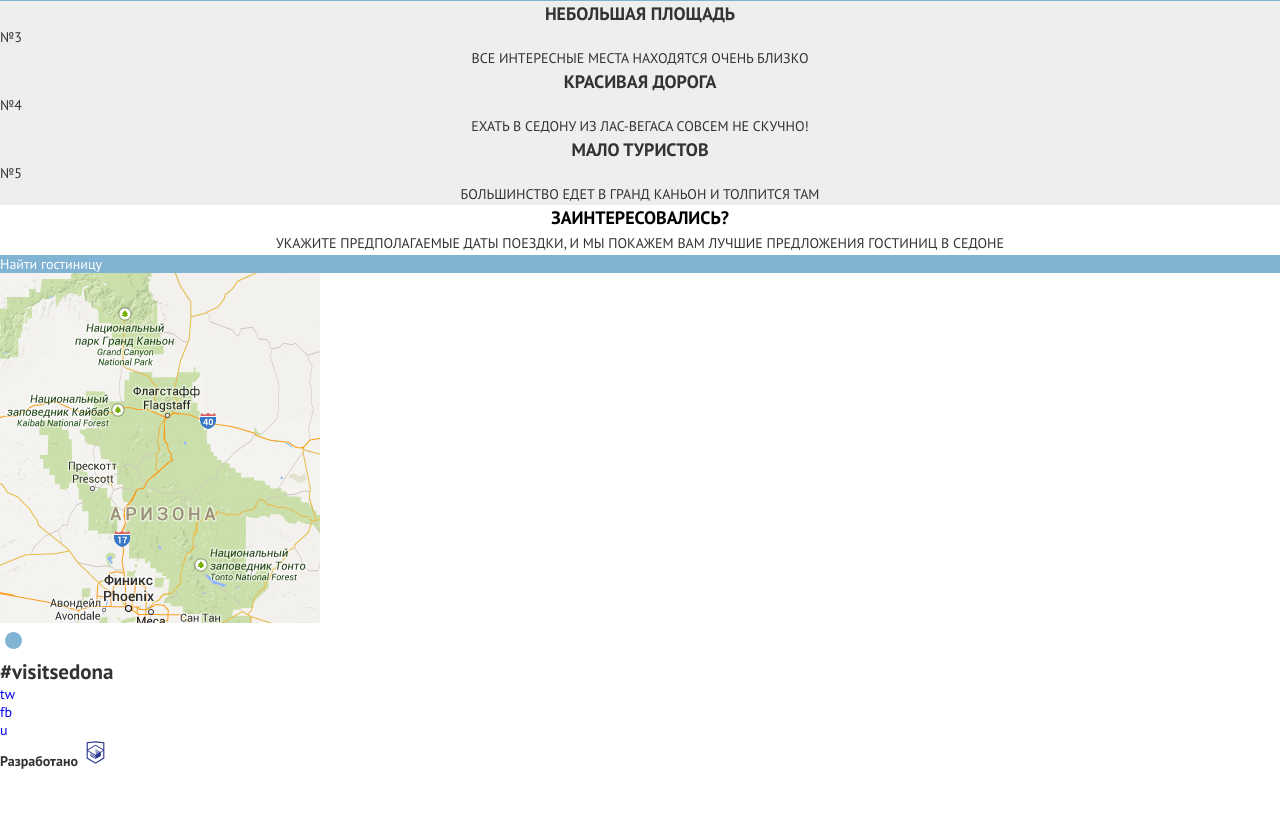
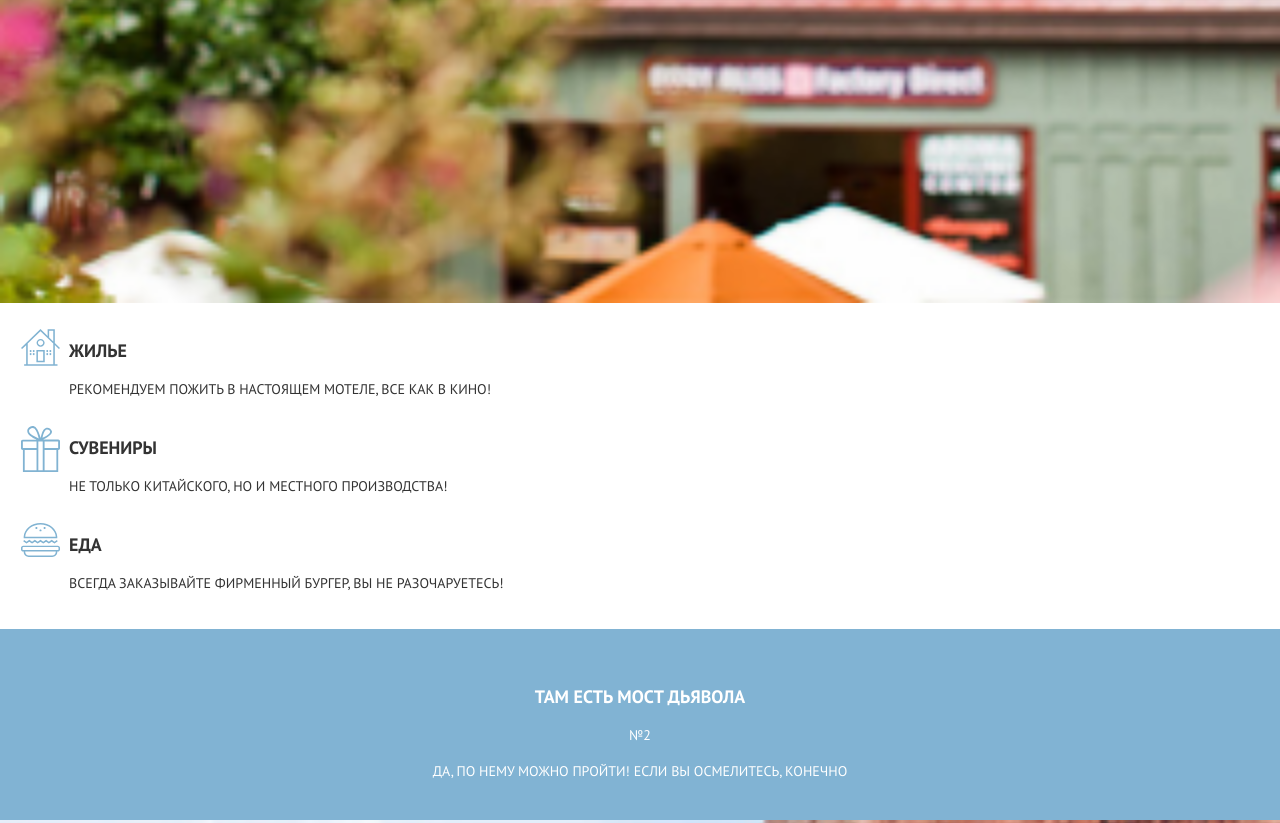
Before and after one commit to ole4444katyan/Sedona, a website: page source/index.html in a window 1280 px wide. Shown: the part 1663-2486 px from the top of the page. Before the commit the page ends 2433 px from the top, so only its background shows below. Drawn offline with nearby package versions, Linux system fonts and the light colour scheme; files that its build step writes are made by us from their sources; files whose address does not match are found by name.

Commit message:
мобильная версия готова и не ломается ура

```diff
--- a/source/index.html
+++ b/source/index.html
@@ -111,11 +111,12 @@
     <section class="first-reason">
       <div class="first-reason__wrapper reason">
         <div class="reason-text">
-          <h2 class="first-reason__header title-text-white">Настоящий городок</h2>
-          <span class="first-reason__number text-white">№1</span>
-          <p class="first-reason__text text-white">Cедона не аттракцион для туристов, там течет своя жизнь</p>
+          <h2 class="reason__header title-text-white">Настоящий городок</h2>
+          <span class="reason__number text-white">№1</span>
+          <p class="reason__text text-white">Cедона не аттракцион для туристов, там течет своя жизнь</p>
         </div>
-        <img src="./img/mobile/photo-city@1x 1.png" alt="Уютный домик снаружи" class="first-reason__img">
+        <img src="./img/mobile/photo-city@1x 1.png" alt="Уютный домик снаружи" class="reason__img">
+
       </div>
     </section>
     <section class="features">
@@ -123,26 +124,39 @@
       <div class="features__wrapper ">
         <ul class="features__list">
           <li class="features__item features__item_house">
+            <img src="./img/svg/icon-house.svg.svg" alt="" class="features__img">
+            <div class="features__text">
               <h3 class="features__title">Жилье</h3>
               <p class="features__desc">Рекомендуем пожить в настоящем мотеле, все как в кино!</p>
+            </div>
           </li>
           <li class="features__item features__item_souvenirs">
+            <img src="./img/svg/icon-gift.svg.svg" alt="" class="features__img">
+            <div class="features__text">
               <h3 class="features__title">Сувениры</h3>
               <p class="features__desc">Не только китайского, но и местного производства!</p>
+            </div>
           </li>
           <li class="features__item features__item_food">
+            <img src="./img/svg/icon-burger.svg.svg" alt="" class="features__img">
+            <div class="features__text">
               <h3 class="features__title">Еда</h3>
               <p class="features__desc">Всегда заказывайте фирменный бургер, Вы не разочаруетесь!</p>
+            </div>
           </li>
         </ul>
       </div>
     </section>
     <section class="second-reason">
       <div class="second-reason__wrapper reason">
-        <h2 class="second-reason__header title-text-white">Там есть мост дьявола</h2>
-        <span class="second-reason__number text-white">№2</span>
-        <p class="second-reason__text text-white">Да, по нему можно пройти! Если вы осмелитесь, конечно</p>
-        <img src="./img/mobile/photo-bridge@1x 1.png" alt="Очаровательный мост дьявола между каньонами">
+        <div class="reason-text">
+          <h2 class="reason__header title-text-white">Там есть мост дьявола</h2>
+          <span class="reason__number text-white">№2</span>
+          <p class="reason__text text-white">Да, по нему можно пройти! Если вы осмелитесь, конечно</p>
+        </div>
+        <img src="./img/mobile/photo-bridge@1x 1.png" alt="Очаровательный мост дьявола между каньонами"
+          class="reason__img">
+
       </div>
     </section>
     <section class="other-reasons">
@@ -169,29 +183,31 @@
     </section>
     <section class="form-popup">
       <div class="form-popup__wrapper">
-        <h2 class="form-popup__title">Заинтересовались?</h2>
-        <p class="form-popup__text">Укажите предполагаемые даты поездки, и мы покажем вам лучшие предложения гостиниц в
+        <div class="form-popup__text-wrapper">
+          <h2 class="form-popup__title form-popup__title_wrapper">Заинтересовались?</h2>
+          <p class="form-popup__text">Укажите предполагаемые даты поездки, и мы покажем вам лучшие предложения гостиниц
+            в
             Cедоне</p>
+        </div>
         <a href="form.html" class="form-popup__button-link">Найти гостиницу</a>
       </div>
     </section>
     <section class="map">
-      <div class="map__land"> <img src="./img/mobile/map-mobile.jpg.png" alt=""></div>
       <div class="map__icon"><img src="./img/svg/map-marker.svg.svg" alt=""></div>
     </section>
   </main>
   <footer class="footer">
     <div class="footer__wrapper">
-      <h2 class="footer__title">#visitsedona</h2>
+      <h2 class="footer__title title-text">#visitsedona</h2>
       <ul class="footer__social social">
-        <li class="social__item"><a href="twitter.ru" class="social__link_twitter">tw</a></li>
-        <li class="social__item"><a href="fb.ru" class="social__link_facebook">fb</a></li>
-        <li class="social__item"><a href="youtube.ru" class="social__link_toytube">u</a></li>
+        <li class="social__item"><a href="twitter.ru" class="social__link_twitter"><img src="./img/svg/icon-twitter.svg" alt="" class=""></a></li>
+        <li class="social__item"><a href="fb.ru" class="social__link_facebook"><img src="./img/svg/icon-facebook.svg" alt="" class=""></a></li>
+        <li class="social__item"><a href="youtube.ru" class="social__link_youtube"><img src="./img/svg/icon-youtube.svg" alt="" class=""></a></li>
       </ul>
       <div class="footer__copyright copyright">
-        <b class="copyright__text">Разработано</b>
-        <a class="copyright__link" href="https://htmlacademy.ru/intensive/adaptive"><img src="./img/svg/htmlacademy.svg"
-            alt="" width="27px"></a>
+        <b class="copyright__text-wrapper copyright__text">Разработано</b>
+        <a class="copyright__link-wrapper copyright__link" href="https://htmlacademy.ru/intensive/adaptive"><img src="./img/svg/htmlacademy.svg"
+            alt="" width="30px"></a>
       </div>
     </div>
   </footer>
--- a/source/less/blocks/index-blocks.less
+++ b/source/less/blocks/index-blocks.less
@@ -4,6 +4,7 @@
  .header {
   display: flex;
   flex-direction: column;
+
   .bold-center-text;
   line-height: 40px;
  }
@@ -167,7 +168,7 @@
   margin-bottom: 30px;
 }
 
-//First, second  and other reasons style
+//First and second reasons style
 .reason {
   background-color: @blue;
 }
@@ -194,19 +195,25 @@
   .normal-center-text;
 }
 
+.reason {
+  display: flex;
+  flex-direction: column;
+}
+
 .reason-text {
   display: flex;
   flex-direction: column;
-  padding: 55px 12px 39px 12px;
+  padding: 55px 12px 38px 12px;
 }
 
-.first-reason__number {
+.reason__number {
   margin: 15px 0;
 }
 
-.first-reason__img {
-  margin: 0 auto;
+.reason__img {
+  //margin: 0 auto;
 }
+
 
 //Features
 
@@ -218,14 +225,57 @@
   .normal-left-text;
 }
 
+.features__list {
+  display: flex;
+  flex-direction: column;
+}
+
+.features__item {
+  display: flex;
+  align-items: flex-start;
+}
+
+.features__img {
+  margin: 26px 9px 0 21px;
+  width: 39px;
+}
+
+.features__text {
+  margin-top: 35px;
+  padding-right: 21px;
+}
 
 
+.features__item:last-child {
+  margin-bottom: 35px;
+}
 
+
+.features__title {
+  margin-bottom: 15px;
+}
+
+//Other reasons style
+
+.other-reasons__list {
+  display: flex;
+  flex-direction: column;
+}
+
+.other-reasons__item {
+  display: flex;
+  flex-direction: column;
+
+  margin: 26px 26px 0 26px;
+  padding-bottom: 26px;
+  border-bottom: 1px solid @other-reason-border-gray;
+}
 
 //Form-popup
 
 .form-popup__title {
   .bold-center-text;
+  font-size: 21px;
   color: @black;
 }
 
@@ -239,12 +289,72 @@
   color: @white;
 }
 
-
 .form-popup__wrapper {
   display: flex;
   flex-direction: column;
+  margin-bottom: 49px;
+}
+
+.form-popup__text-wrapper {
+  display: flex;
+  flex-direction: column;
+  margin: 33px 29px 26px 29px;
+}
+
+.form-popup__title_wrapper {
+  margin-bottom: 30px;
+}
+
+.form-popup__button-link {
+  .bold-center-text;
+  font-size: 21px;
+
+  margin: 0 20px;
+  padding: 15px 32px;
+}
+
+//Map
+
+.map {
+  background-image: url(../../img/mobile/map-mobile.jpg.png);
+  background-repeat: no-repeat;
+  background-size: 100%;
+
+  height: 350px;
+}
+
+//Footer
+
+.footer__wrapper {
+  display: flex;
+  flex-direction: column;
+  align-items: center;
+}
+
+.footer__social {
+  display: flex;
+  justify-content: space-between;
+  width: 151px;
+}
+
+.footer__copyright {
+  display: flex;
+  align-content: center;
+
+  margin: 40px 0 23px 0;
+}
+
+.footer__title {
+  margin: 39px 0 34px 0;
 }
 
 
+.title-text {
+  .bold-center-text;
+  font-size: 21px;
+}
 
-//Map
+.copyright__text {
+  .normal-center-text;
+  line-height: 26px;
+}
--- a/source/less/global/global.less
+++ b/source/less/global/global.less
@@ -19,9 +19,7 @@ a:-webkit-any-link {
   color: none;
 }
 
-img {
-  max-width: 100%;
-}
+//
 
 ul {
   padding: 0;
--- a/source/less/global/variables.less
+++ b/source/less/global/variables.less
@@ -6,6 +6,7 @@
 @dark-gray: #333333;
 @gray: #eeeeee;
 @form-gray:#F2F2F2;
+@other-reason-border-gray: #d6d6d6;
 
 
 // Viewports
```
Also changed, not shown: source/img/svg/icon-facebook.svg (added), source/img/svg/icon-facebook.svg.svg (deleted), source/img/svg/icon-twitter.svg (added), source/img/svg/icon-twitter.svg.svg (deleted), source/img/svg/icon-youtube.svg (added), source/img/svg/icon-youtube.svg.svg (deleted). Lines whose indentation alone changed are shown as unchanged.
